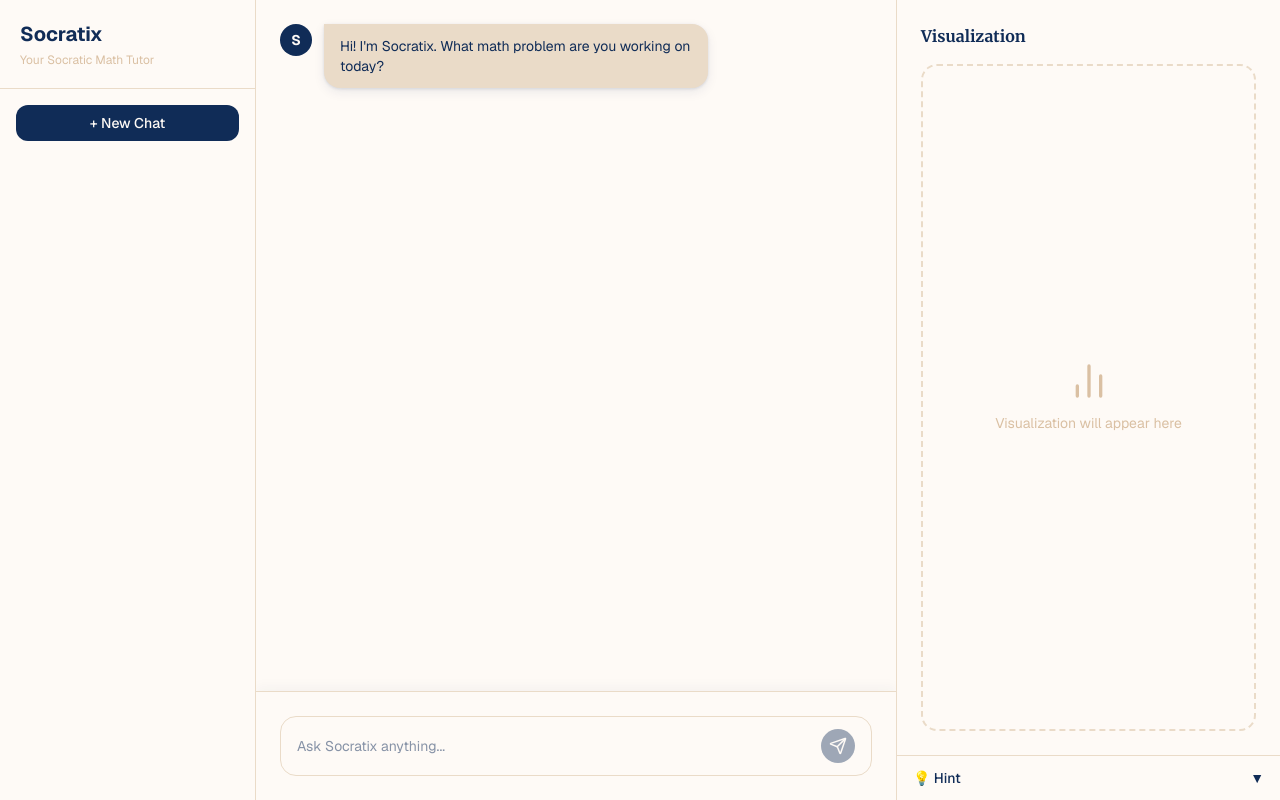
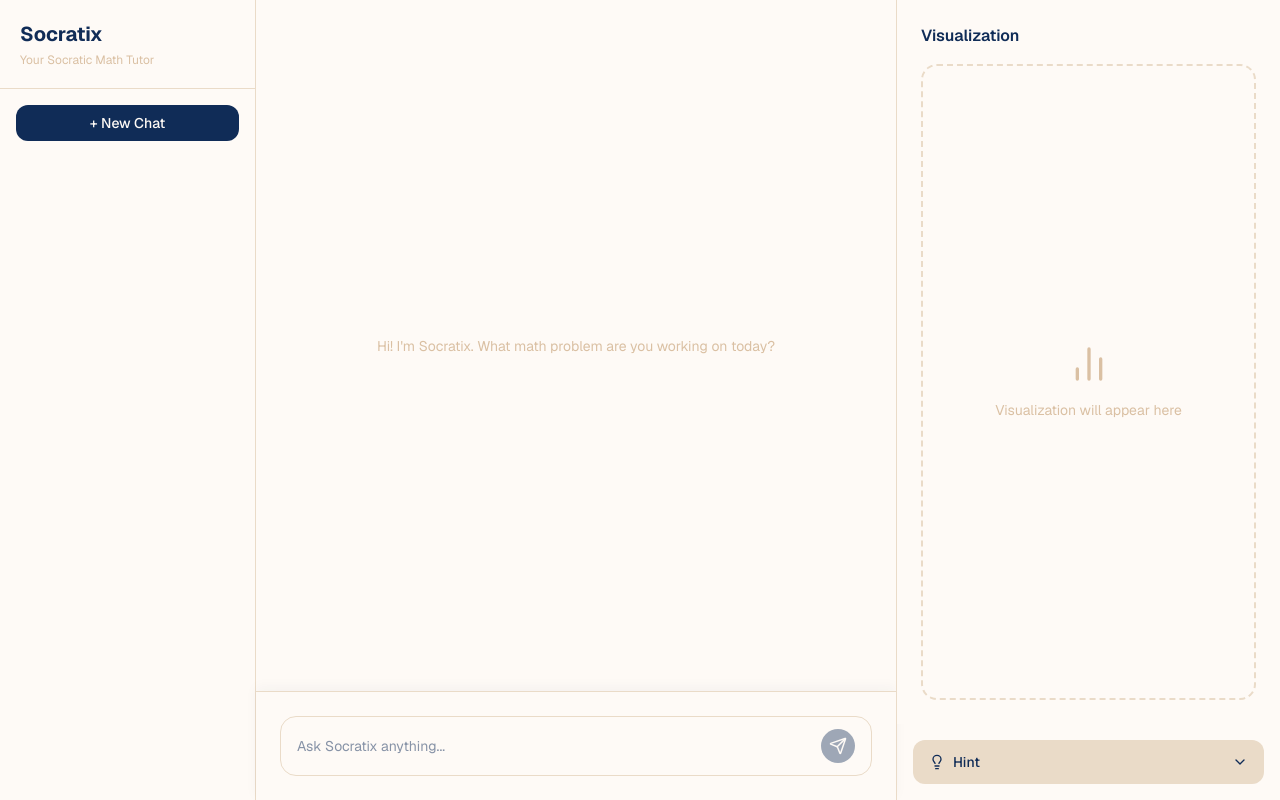
Before and after one commit to reregin/socratix, a Next.js app in the folder apps/frontend/: page /chat in a window 1280 px wide. Built offline with nearby package versions, Linux system fonts and the light colour scheme.

Commit message:
feat: wire VisualizationCanvas to SSE scene data

```diff
--- a/apps/frontend/components/chat/ChatInterface.tsx
+++ b/apps/frontend/components/chat/ChatInterface.tsx
@@ -1,75 +1,119 @@
 "use client";
 
 import { useState } from "react";
+import { Lightbulb, ChevronDown, ChevronUp } from "lucide-react";
 import MessageList from "./MessageList";
 import MessageInput from "./MessageInput";
 import VisualizationCanvas from "./VisualizationCanvas";
 
-type Message = {
+interface ChatStreamEvent {
+  type: "token" | "scene" | "done" | "error" | "progress";
+  messageId?: string;
+  text?: string;
+  scene?: StreamSceneDescriptor;
+  message?: string;
+  step?: string;
+  status?: string;
+  label?: string;
+}
+
+interface StreamSceneDescriptor {
+  scene: StreamSceneComponent[];
+  animation: string | null;
+}
+
+interface StreamSceneComponent {
+  component: string;
+  props: Record<string, unknown>;
+}
+
+interface Message {
   id: string;
-  role: string;
+  role: "user" | "assistant";
   content: string;
-};
-
-const WELCOME_MESSAGE: Message = {
-  id: "welcome",
-  role: "assistant",
-  content: "Hi! I'm Socratix. What math problem are you working on today?",
-};
-
-const MOCK_REPLIES = [
-  "Interesting! Before I give you the answer, what do you think the first step should be?",
-  "Good thinking! Can you tell me why you approached it that way?",
-  "You're on the right track. What happens if you try to simplify that expression first?",
-  "Let's think about this together. What do you already know about this type of problem?",
-  "Almost there! Take another look at your calculation — does anything seem off?",
-  "Great effort! What rule or formula do you think applies here?",
-];
+}
 
 export default function ChatInterface() {
-  const [messages, setMessages] = useState<Message[]>([WELCOME_MESSAGE]);
+  const [messages, setMessages] = useState<Message[]>([]);
   const [input, setInput] = useState("");
   const [isLoading, setIsLoading] = useState(false);
-  const [showHint, setShowHint] = useState(false);
+  const [hintOpen, setHintOpen] = useState(false);
+  const [sessionId] = useState(() => crypto.randomUUID());
+  const [currentScene, setCurrentScene] = useState<StreamSceneDescriptor | null>(null);
 
-  const handleSubmit = (e: React.FormEvent) => {
-    e.preventDefault();
+  const handleSubmit = async (e?: React.FormEvent) => {
+    e?.preventDefault();
     if (!input.trim() || isLoading) return;
 
     const userMessage: Message = {
-      id: Date.now().toString(),
+      id: crypto.randomUUID(),
       role: "user",
-      content: input,
+      content: input.trim(),
     };
 
     setMessages((prev) => [...prev, userMessage]);
     setInput("");
     setIsLoading(true);
 
-    setTimeout(() => {
-      const reply = MOCK_REPLIES[Math.floor(Math.random() * MOCK_REPLIES.length)];
-      setMessages((prev) => [
-        ...prev,
-        {
-          id: (Date.now() + 1).toString(),
-          role: "assistant",
-          content: reply,
-        },
-      ]);
+    const assistantId = crypto.randomUUID();
+    setMessages((prev) => [
+      ...prev,
+      { id: assistantId, role: "assistant", content: "" },
+    ]);
+
+    try {
+      const response = await fetch("http://localhost:3001/chat", {
+        method: "POST",
+        headers: { "Content-Type": "application/json" },
+        body: JSON.stringify({ message: userMessage.content, sessionId }),
+      });
+
+      const reader = response.body?.getReader();
+      const decoder = new TextDecoder();
+
+      if (!reader) throw new Error("No response body");
+
+      while (true) {
+        const { done, value } = await reader.read();
+        if (done) break;
+
+        const chunk = decoder.decode(value);
+        const lines = chunk.split("\n");
+
+        for (const line of lines) {
+          if (line.startsWith("data: ")) {
+            try {
+              const event: ChatStreamEvent = JSON.parse(line.slice(6));
+              if (event.type === "token") {
+                setMessages((prev) =>
+                  prev.map((m) =>
+                    m.id === assistantId
+                      ? { ...m, content: m.content + event.text }
+                      : m
+                  )
+                );
+              } else if (event.type === "scene" && event.scene) {
+                setCurrentScene(event.scene);
+              }
+            } catch {}
+          }
+        }
+      }
+    } catch {
+      setMessages((prev) =>
+        prev.map((m) =>
+          m.id === assistantId
+            ? { ...m, content: "Error connecting to server." }
+            : m
+        )
+      );
+    } finally {
       setIsLoading(false);
-    }, 1000);
-  };
-
-  const handleNewChat = () => {
-    setMessages([WELCOME_MESSAGE]);
-    setInput("");
-    setIsLoading(false);
-    setShowHint(false);
+    }
   };
 
   return (
     <div className="flex h-screen w-full" style={{ backgroundColor: "#FEFAF6" }}>
-
       {/* Sidebar Kiri */}
       <div className="w-64 flex flex-col border-r" style={{ backgroundColor: "#FEFAF6", borderColor: "#EADBC8" }}>
         <div className="p-5 border-b" style={{ borderColor: "#EADBC8" }}>
@@ -78,8 +122,8 @@
         </div>
         <div className="p-4">
           <button
-            onClick={handleNewChat}
-            className="w-full py-2 px-4 rounded-xl text-sm font-medium transition-all hover:opacity-80"
+            onClick={() => setMessages([])}
+            className="w-full py-2 px-4 rounded-xl text-sm font-medium"
             style={{ backgroundColor: "#102C57", color: "#FEFAF6" }}
           >
             + New Chat
@@ -88,31 +132,8 @@
       </div>
 
       {/* Area Chat Tengah */}
-      <div className="flex flex-col flex-1 h-full overflow-hidden">
-        <MessageList messages={messages} />
-
-        {/* Loading dots */}
-        {isLoading && (
-          <div className="px-6 pb-2 flex items-center gap-3">
-            <div
-              className="w-8 h-8 rounded-full flex items-center justify-center text-sm font-bold shrink-0"
-              style={{ backgroundColor: "#102C57", color: "#FEFAF6" }}
-            >
-              S
-            </div>
-            <div
-              className="px-4 py-3 rounded-2xl rounded-tl-none"
-              style={{ backgroundColor: "#EADBC8" }}
-            >
-              <div className="flex space-x-1">
-                <div className="w-2 h-2 rounded-full animate-bounce" style={{ backgroundColor: "#102C57" }}></div>
-                <div className="w-2 h-2 rounded-full animate-bounce" style={{ backgroundColor: "#102C57", animationDelay: "0.1s" }}></div>
-                <div className="w-2 h-2 rounded-full animate-bounce" style={{ backgroundColor: "#102C57", animationDelay: "0.2s" }}></div>
-              </div>
-            </div>
-          </div>
-        )}
-
+      <div className="flex flex-col flex-1 h-full">
+        <MessageList messages={messages} isLoading={isLoading} />
         <MessageInput
           input={input}
           setInput={setInput}
@@ -121,31 +142,28 @@
         />
       </div>
 
-      {/* Panel Visualisasi Kanan */}
+      {/* Panel Kanan */}
       <div className="w-96 border-l flex flex-col" style={{ borderColor: "#EADBC8" }}>
-        <VisualizationCanvas />
-
-        {/* Hint Panel */}
-        <div className="border-t" style={{ borderColor: "#EADBC8" }}>
+        <VisualizationCanvas scene={currentScene} />
+        <div className="mt-4 mx-4 mb-4 rounded-xl overflow-hidden" style={{ backgroundColor: "#EADBC8" }}>
           <button
-            onClick={() => setShowHint(!showHint)}
-            className="w-full flex items-center justify-between px-4 py-3 text-sm font-medium transition-all"
-            style={{ backgroundColor: "#FEFAF6", color: "#102C57" }}
+            onClick={() => setHintOpen(!hintOpen)}
+            className="w-full flex items-center justify-between px-4 py-3"
+            style={{ color: "#102C57" }}
           >
-            <span>💡 Hint</span>
-            <span>{showHint ? "▲" : "▼"}</span>
+            <div className="flex items-center gap-2">
+              <Lightbulb size={16} />
+              <span className="text-sm font-medium">Hint</span>
+            </div>
+            {hintOpen ? <ChevronUp size={16} /> : <ChevronDown size={16} />}
           </button>
-          {showHint && (
-            <div
-              className="px-4 py-3 text-sm"
-              style={{ backgroundColor: "#EADBC8", color: "#102C57" }}
-            >
-              Try breaking the problem into smaller steps. What's the first thing you need to find?
+          {hintOpen && (
+            <div className="px-4 pb-3 text-sm" style={{ borderTop: "1px solid rgba(16,44,87,0.1)", color: "#102C57" }}>
+              Try breaking the problem down step by step.
             </div>
           )}
         </div>
       </div>
-
     </div>
   );
 }
--- a/apps/frontend/components/chat/MessageList.tsx
+++ b/apps/frontend/components/chat/MessageList.tsx
@@ -1,56 +1,52 @@
-"use client";
+interface Message {
+  id: string;
+  role: "user" | "assistant";
+  content: string;
+}
 
-import { useEffect, useRef } from "react";
+interface MessageListProps {
+  messages: Message[];
+  isLoading: boolean;
+}
 
-type Message = {
-  id: string;
-  role: string;
-  content: string;
-};
+export default function MessageList({ messages, isLoading }: MessageListProps) {
+  return (
+    <div className="flex-1 overflow-y-auto p-6 space-y-4">
+      {messages.length === 0 && (
+        <div className="flex items-center justify-center h-full">
+          <p className="text-sm" style={{ color: "#DAC0A3" }}>
+            Hi! I'm Socratix. What math problem are you working on today?
+          </p>
+        </div>
+      )}
 
-export default function MessageList({ messages }: { messages: Message[] }) {
-  const bottomRef = useRef<HTMLDivElement>(null);
-
-  useEffect(() => {
-    bottomRef.current?.scrollIntoView({ behavior: "smooth" });
-  }, [messages]);
-
-  return (
-    <div className="flex-1 overflow-y-auto p-4 sm:p-6 space-y-4">
-      {messages.map((message) => {
-        const isAssistant = message.role === "assistant";
-        return (
+      {messages.map((message) => (
         <div
           key={message.id}
-            className={`flex items-start gap-3 ${isAssistant ? "" : "flex-row-reverse"}`}
+          className={`flex items-start gap-3 ${message.role === "user" ? "flex-row-reverse" : ""}`}
         >
           <div
             className="w-8 h-8 rounded-full flex items-center justify-center text-sm font-bold shrink-0"
             style={{
-                backgroundColor: isAssistant ? "#102C57" : "#DAC0A3",
-                color: isAssistant ? "#FEFAF6" : "#102C57",
+              backgroundColor: message.role === "user" ? "#DAC0A3" : "#102C57",
+              color: message.role === "user" ? "#102C57" : "#FEFAF6",
             }}
           >
-              {isAssistant ? "S" : "U"}
+            {message.role === "user" ? "U" : "S"}
           </div>
           <div
-              className={`px-4 py-3 rounded-2xl text-sm max-w-[85%] sm:max-w-sm ${
-                isAssistant ? "rounded-tl-none" : "rounded-tr-none"
-              }`}
+            className="px-4 py-3 rounded-2xl max-w-sm text-sm"
             style={{
-                backgroundColor: isAssistant ? "#EADBC8" : "#102C57",
-                color: isAssistant ? "#102C57" : "#FEFAF6",
-                boxShadow: isAssistant
-                  ? "0 4px 12px rgba(16, 44, 87, 0.08), 0 1px 3px rgba(16, 44, 87, 0.12)"
-                  : "0 4px 12px rgba(16, 44, 87, 0.15), 0 1px 3px rgba(16, 44, 87, 0.2)",
+              backgroundColor: message.role === "user" ? "#102C57" : "#EADBC8",
+              color: message.role === "user" ? "#FEFAF6" : "#102C57",
+              borderRadius: message.role === "user" ? "1rem 1rem 0 1rem" : "1rem 1rem 1rem 0",
+              boxShadow: "0 4px 12px rgba(16, 44, 87, 0.10)",
             }}
           >
-              {message.content}
+            {message.content || (isLoading && message.role === "assistant" ? "..." : "")}
           </div>
         </div>
-        );
-      })}
-      <div ref={bottomRef} />
+      ))}
     </div>
   );
 }
--- a/apps/frontend/components/chat/VisualizationCanvas.tsx
+++ b/apps/frontend/components/chat/VisualizationCanvas.tsx
@@ -1,32 +1,96 @@
 "use client";
+import React from "react";
+import { BarChart2 } from "lucide-react";
+interface StreamSceneComponent {
+  component: string;
+  props: Record<string, unknown>;
+  position?: { x: number; y: number; z: number };
+}
 
-import { BarChart2 } from "lucide-react";
+interface StreamSceneDescriptor {
+  scene: StreamSceneComponent[];
+  animation: string | null;
+}
+interface VisualizationCanvasProps {
+  scene?: StreamSceneDescriptor | null;
+}
 
-export default function VisualizationCanvas() {
+function renderComponent(comp: StreamSceneComponent, index: number): React.ReactNode {
+  const props = comp.props as Record<string, string | number>;
+
+  switch (comp.component) {
+    case "NumberLine":
+      return (
+        <svg key={index} viewBox="0 0 300 60" className="w-full">
+          <line x1="10" y1="30" x2="290" y2="30" stroke="#102C57" strokeWidth="2" />
+          {[0,1,2,3,4,5,6,7,8,9,10].map((n) => (
+            <g key={n}>
+              <line x1={10 + n*28} y1="24" x2={10 + n*28} y2="36" stroke="#102C57" strokeWidth="1.5" />
+              <text x={10 + n*28} y="50" textAnchor="middle" fontSize="10" fill="#102C57">{n}</text>
+            </g>
+          ))}
+        </svg>
+      );
+
+    case "CoordinatePlane":
+      return (
+        <svg key={index} viewBox="0 0 200 200" className="w-full max-w-xs">
+          <line x1="100" y1="10" x2="100" y2="190" stroke="#102C57" strokeWidth="1.5" />
+          <line x1="10" y1="100" x2="190" y2="100" stroke="#102C57" strokeWidth="1.5" />
+          {[-4,-3,-2,-1,1,2,3,4].map((n) => (
+            <g key={n}>
+              <line x1={100 + n*20} y1="96" x2={100 + n*20} y2="104" stroke="#102C57" strokeWidth="1" />
+              <line x1="96" y1={100 - n*20} x2="104" y2={100 - n*20} stroke="#102C57" strokeWidth="1" />
+            </g>
+          ))}
+          <text x="105" y="15" fontSize="10" fill="#102C57">y</text>
+          <text x="185" y="107" fontSize="10" fill="#102C57">x</text>
+        </svg>
+      );
+
+    case "EquationBlock":
+      return (
+        <div key={index} className="px-6 py-4 rounded-xl text-center text-lg font-mono" style={{ backgroundColor: "#EADBC8", color: "#102C57" }}>
+          {String(props.equation || props.label || "?")}
+        </div>
+      );
+
+    default:
+      return (
+        <div key={index} className="px-4 py-2 rounded-lg text-sm" style={{ backgroundColor: "#EADBC8", color: "#102C57" }}>
+          {comp.component}
+        </div>
+      );
+  }
+}
+
+export default function VisualizationCanvas({ scene }: VisualizationCanvasProps) {
   return (
     <div className="flex-1 flex flex-col p-6" style={{ backgroundColor: "#FEFAF6" }}>
-
-      {/* Header */}
       <div className="mb-4">
-        <h2 className="heading-sm" style={{ color: "#102C57" }}>
+        <h2 className="text-base font-semibold" style={{ color: "#102C57" }}>
           Visualization
         </h2>
       </div>
 
-      {/* Canvas Placeholder */}
       <div
-        className="flex-1 rounded-2xl flex flex-col items-center justify-center gap-3"
+        className="flex-1 rounded-2xl flex flex-col items-center justify-center gap-4 p-4"
         style={{
           backgroundColor: "#FEFAF6",
           border: "2px dashed #EADBC8",
         }}
       >
-        <BarChart2 size={40} style={{ color: "#DAC0A3" }} />
-        <p className="text-sm text-center body-text" style={{ color: "#DAC0A3" }}>
-          Visualization will appear here
-        </p>
+        {scene && scene.scene.length > 0 ? (
+          scene.scene.map((comp, index) => renderComponent(comp, index))
+        ) : (
+          <>
+            <BarChart2 size={40} style={{ color: "#DAC0A3" }} />
+            <p className="text-sm text-center" style={{ color: "#DAC0A3" }}>
+              Visualization will appear here
+            </p>
+          </>
+        )}
       </div>
-
     </div>
   );
 }
```
Lines whose indentation alone changed are shown as unchanged.
